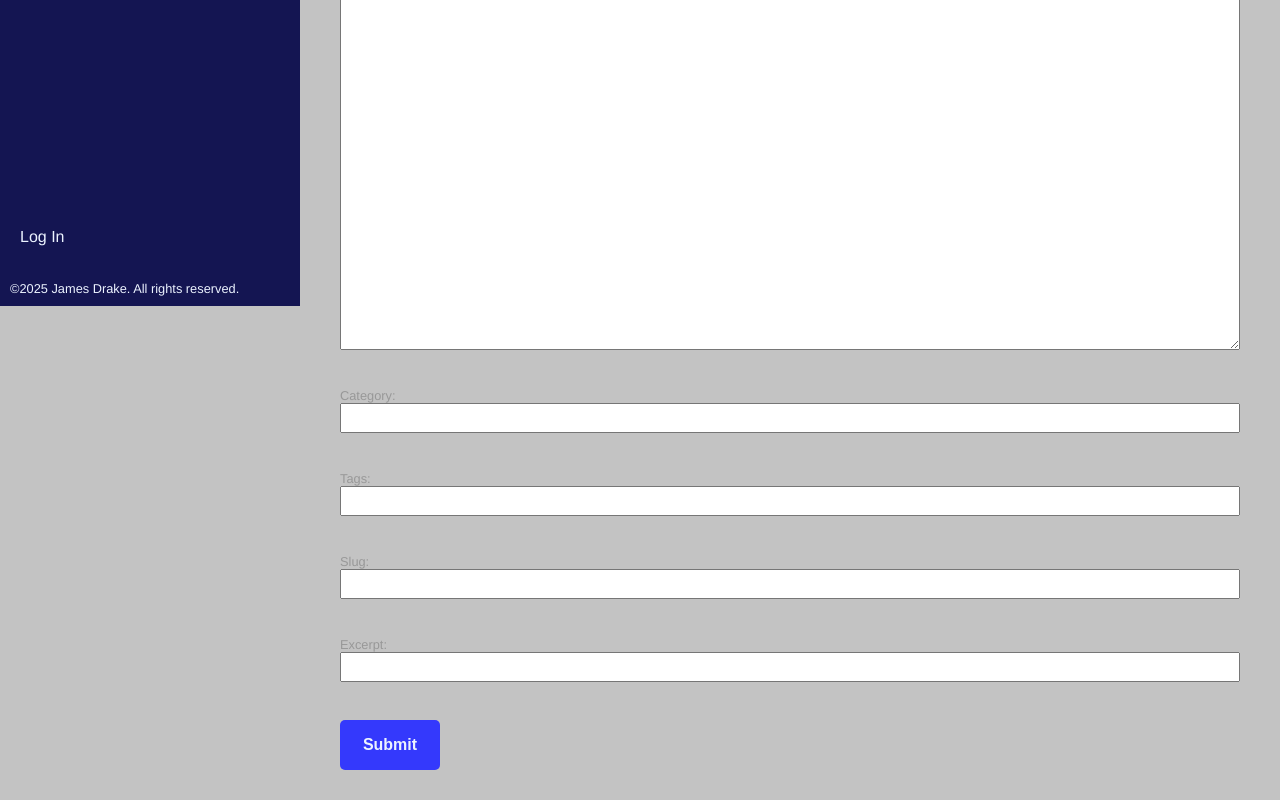
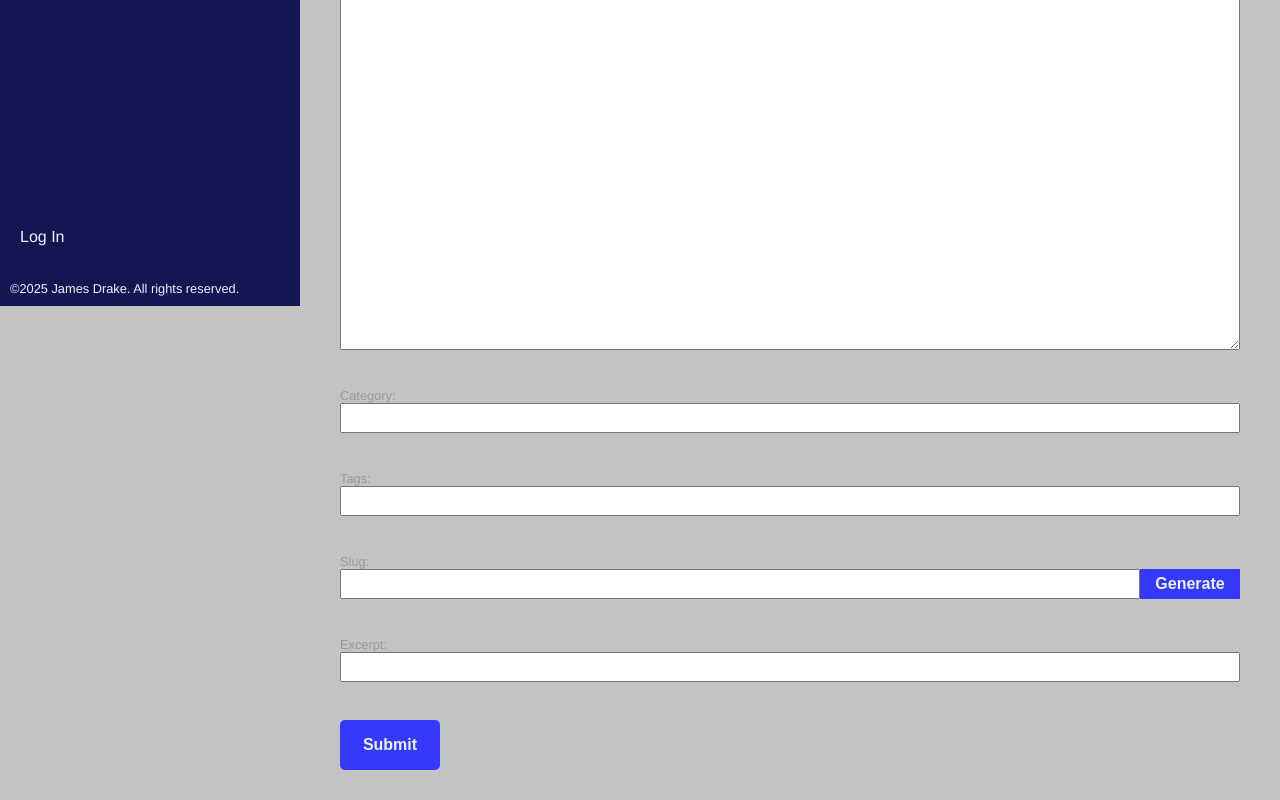
Before and after one commit to psilentrain1/jmdm-webdev-dev_portfolio, a Next.js app: page /office/posts/1 in a window 1280 px wide. Shown: the part 494-1294 px from the top of the page. Built offline with nearby package versions, Linux system fonts and the light colour scheme; no server answers; the database is empty.

Commit message:
feat: added button to generate slug from title

```diff
--- a/src/app/office/page.module.css
+++ b/src/app/office/page.module.css
@@ -284,3 +284,17 @@ body {
 .post__form button:active {
   background-color: var(--clr-office-800);
 }
+
+.post__slug {
+  display: flex;
+  flex-direction: row;
+}
+
+.post__slug input {
+  flex: 1 1 auto;
+}
+
+.post__slug button {
+  height: 30px;
+  border-radius: 0;
+}
--- a/src/app/office/posts/[slug]/page.tsx
+++ b/src/app/office/posts/[slug]/page.tsx
@@ -21,6 +21,16 @@ export default function EditPost() {
   const params = useParams<{ slug: string }>();
   const { post, postLoading } = useGetPost({ group: "single", option: params.slug });
   const savePost = useSavePost(params.slug, postState);
+
+  function generateSlug() {
+    const slug = postState.post_title
+      .toLowerCase()
+      .replace(/[^a-z0-9]+/g, "-")
+      .replace(/^-+/, "")
+      .replace(/-+$/, "");
+    setPostState({ ...postState, post_slug: slug });
+    console.log(slug);
+  }
 
   useEffect(() => {
     if (params.slug != "new" && !postLoading && post) {
@@ -84,8 +94,14 @@ export default function EditPost() {
           onChange={(e) => setPostState({ ...postState, post_tags: e.target.value.split(", ") })}
         />
         <br />
-        <label htmlFor="post_slug">Slug:</label>
-        <input id="post_slug" value={postState.post_slug} onChange={(e) => setPostState({ ...postState, post_slug: e.target.value })} />
+        <label htmlFor="post__slug">Slug:</label>
+        <div className={styles.post__slug}>
+          <input id="post_slug" value={postState.post_slug} onChange={(e) => setPostState({ ...postState, post_slug: e.target.value })} />
+          <button type="button" onClick={generateSlug}>
+            Generate
+          </button>
+        </div>
+
         <br />
         <label htmlFor="post_excerpt">Excerpt:</label>
         <input
```
